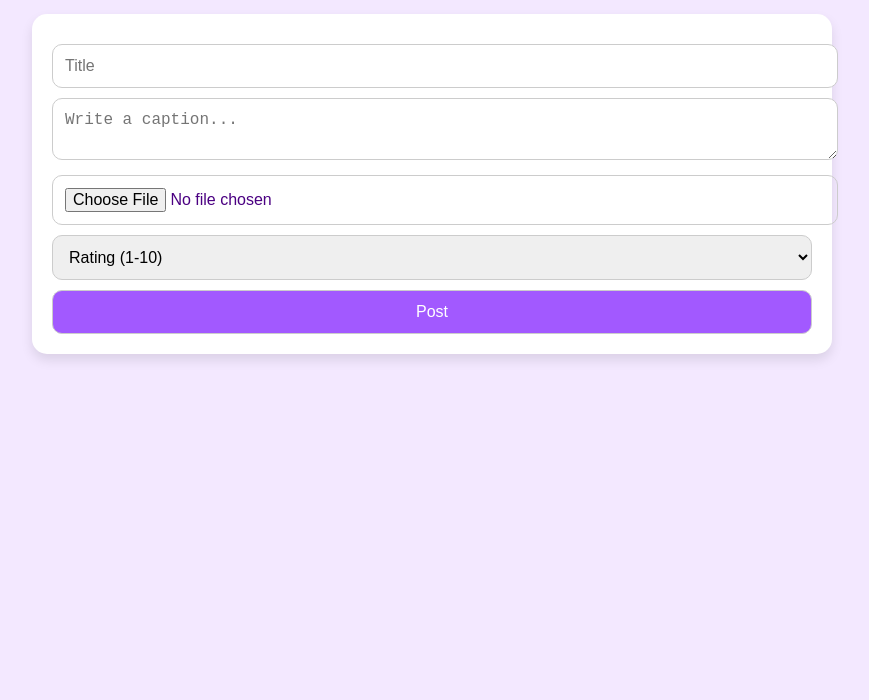
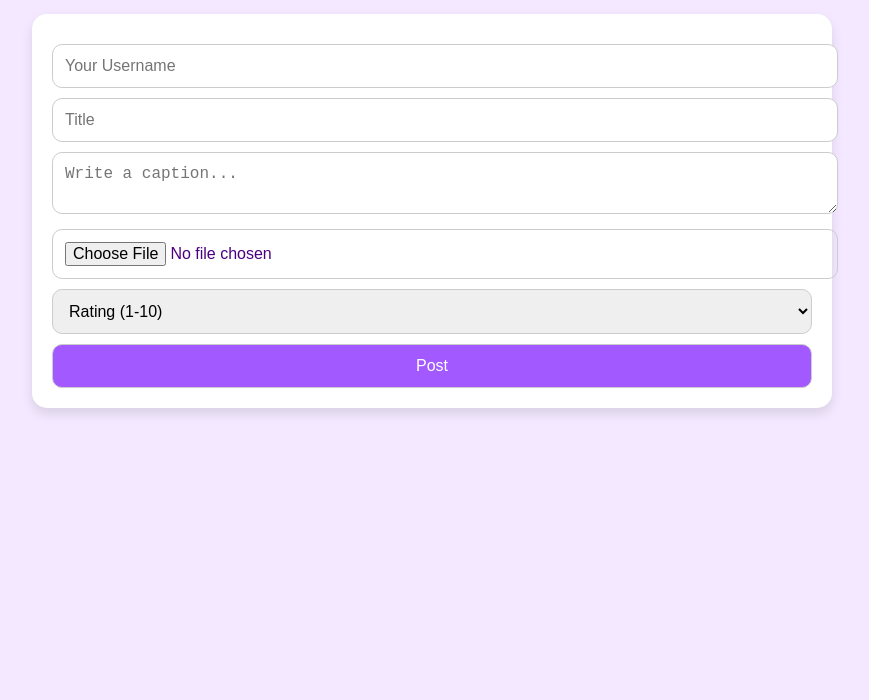
Before and after one commit to kaitlynpakk/gened1188, a plain HTML site: page socials.html in a window 1280 px wide. Shown: the part 100-800 px from the top of the page, without its empty margins (208-1077 px from the left). Drawn offline with Linux system fonts and the light colour scheme.

Commit message:
Update socials.html
putting it back

```diff
--- a/socials.html
+++ b/socials.html
@@ -91,6 +91,7 @@
   <div class="container">
     <h1>Habit Harmony Social Feed</h1>
     <form id="postForm">
+      <input type="text" id="username" placeholder="Your Username" required>
       <input type="text" id="title" placeholder="Title" required>
       <textarea id="caption" placeholder="Write a caption..." required></textarea>
       <input type="file" id="imageFile" accept="image/jpeg" required>
```
